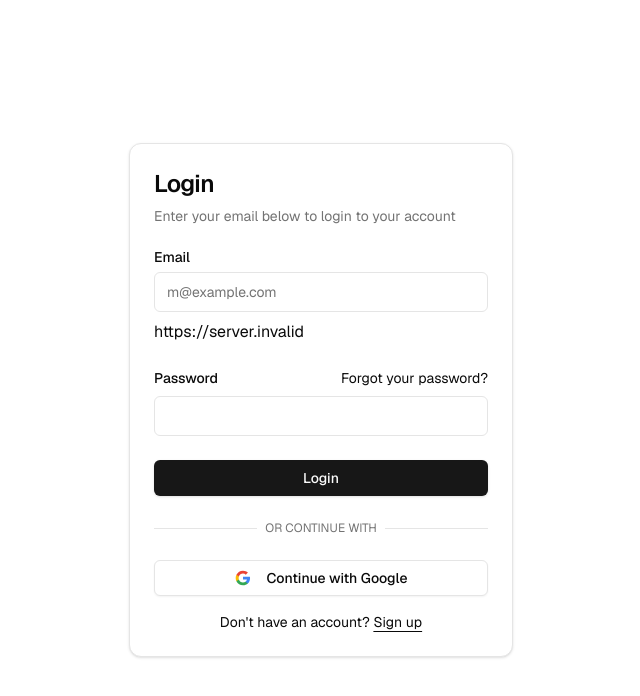
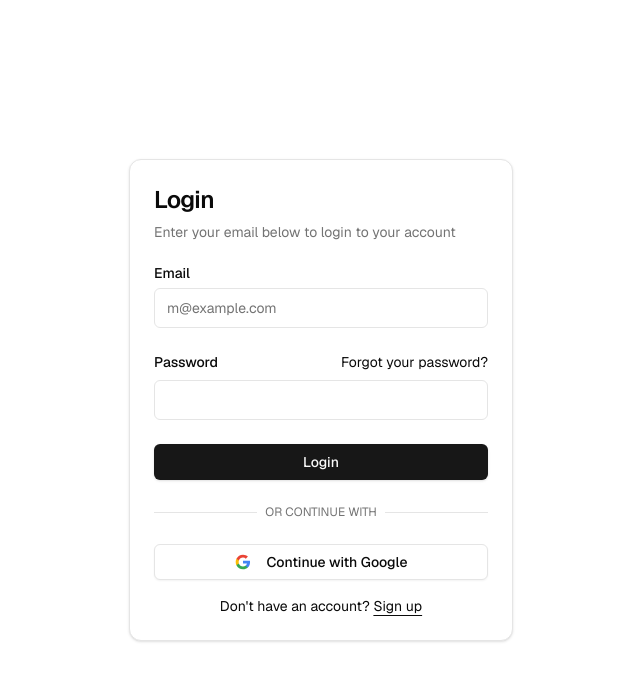
Before and after one commit to beerkayaslan/boby-ai, a Next.js app: page /auth/login in a window 1280 px wide. Shown: the top 696 px of the page, without its empty margins (319-959 px from the left). Built offline with nearby package versions, Linux system fonts and the light colour scheme; no server answers.

Commit message:
Update login-form.tsx

```diff
--- a/components/login-form.tsx
+++ b/components/login-form.tsx
@@ -88,7 +88,6 @@ export function LoginForm({
                   value={email}
                   onChange={(e) => setEmail(e.target.value)}
                 />
-                {process.env.NEXT_PUBLIC_SITE_URL ?? "naber"}
               </div>
               <div className="grid gap-2">
                 <div className="flex items-center">
```
